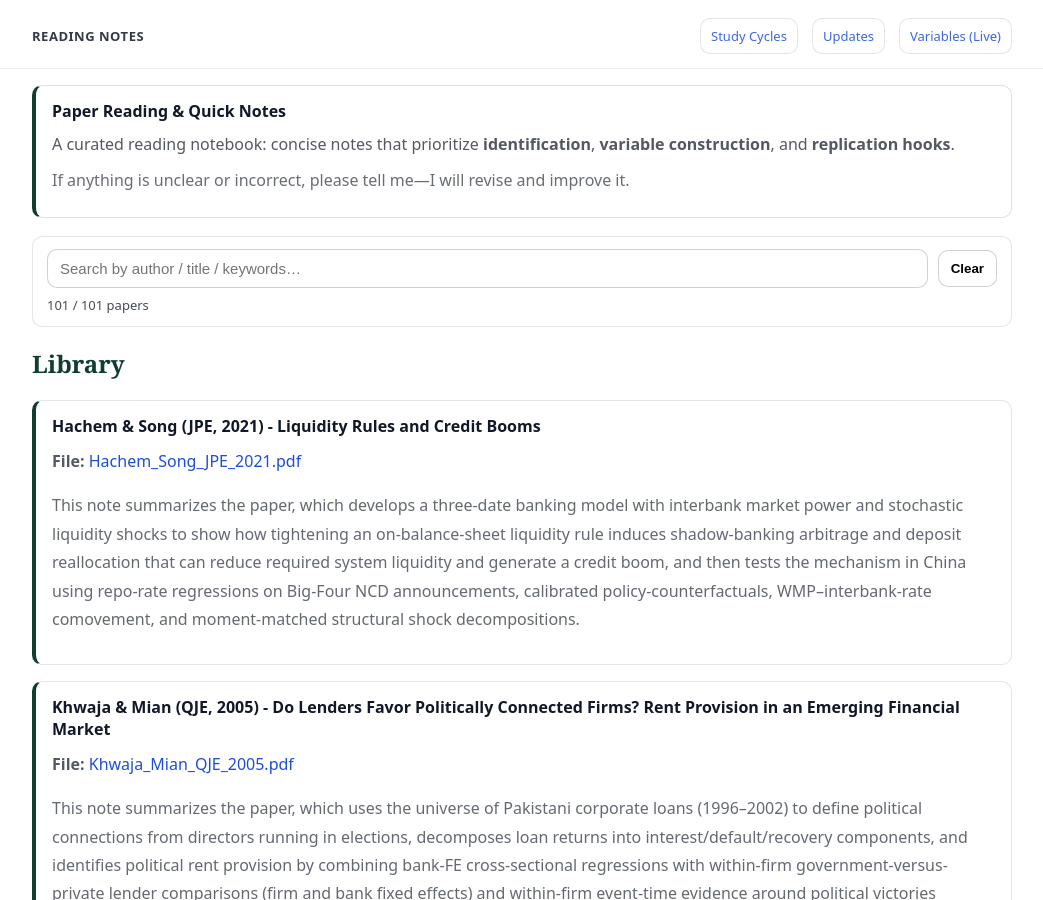
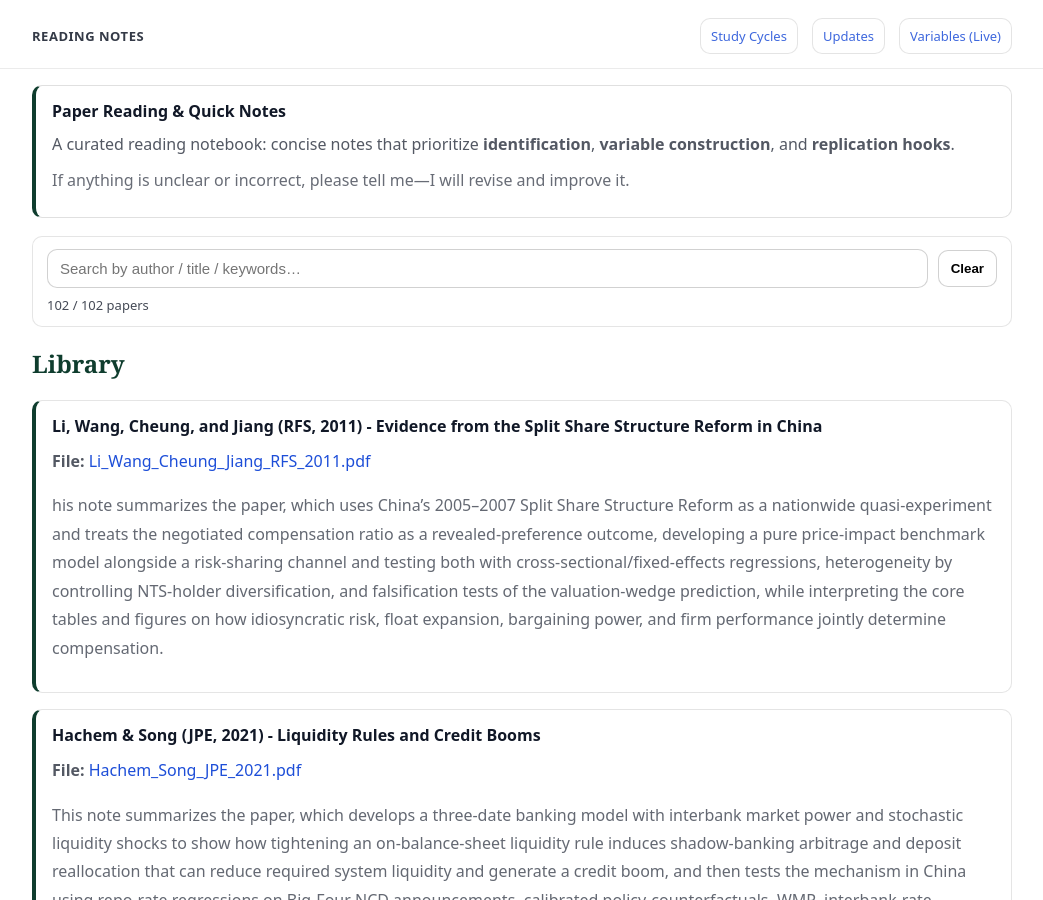
Before and after one commit to yaxinzn/study-archive, a Jekyll site: the page built from reading/index.md, in a window 1280 px wide and 900 px high. Shown: the whole window, without its empty margins (118-1161 px from the left). Built offline with Jekyll 4.4.1, drawn with Linux system fonts in a browser that asks for light colours.

Commit message:
Reading: add/update Li_Wang_Cheung_Jiang_RFS_2011.pdf

```diff
--- a/_data/reading.yml
+++ b/_data/reading.yml
@@ -1,3 +1,7 @@
+- title: "Li, Wang, Cheung, and Jiang (RFS, 2011) - Evidence from the Split Share Structure Reform in China"
+  file: "Li_Wang_Cheung_Jiang_RFS_2011.pdf"
+  desc: "his note summarizes the paper, which uses China’s 2005–2007 Split Share Structure Reform as a nationwide quasi-experiment and treats the negotiated compensation ratio as a revealed-preference outcome, developing a pure price-impact benchmark model alongside a risk-sharing channel and testing both with cross-sectional/fixed-effects regressions, heterogeneity by controlling NTS-holder diversification, and falsification tests of the valuation-wedge prediction, while interpreting the core tables and figures on how idiosyncratic risk, float expansion, bargaining power, and firm performance jointly determine compensation."
+
 - title: "Hachem & Song (JPE, 2021) - Liquidity Rules and Credit Booms"
   file: "Hachem_Song_JPE_2021.pdf"
   desc: "This note summarizes the paper, which develops a three-date banking model with interbank market power and stochastic liquidity shocks to show how tightening an on-balance-sheet liquidity rule induces shadow-banking arbitrage and deposit reallocation that can reduce required system liquidity and generate a credit boom, and then tests the mechanism in China using repo-rate regressions on Big-Four NCD announcements, calibrated policy-counterfactuals, WMP–interbank-rate comovement, and moment-matched structural shock decompositions."
```
Also changed, not shown: 1 other file.
